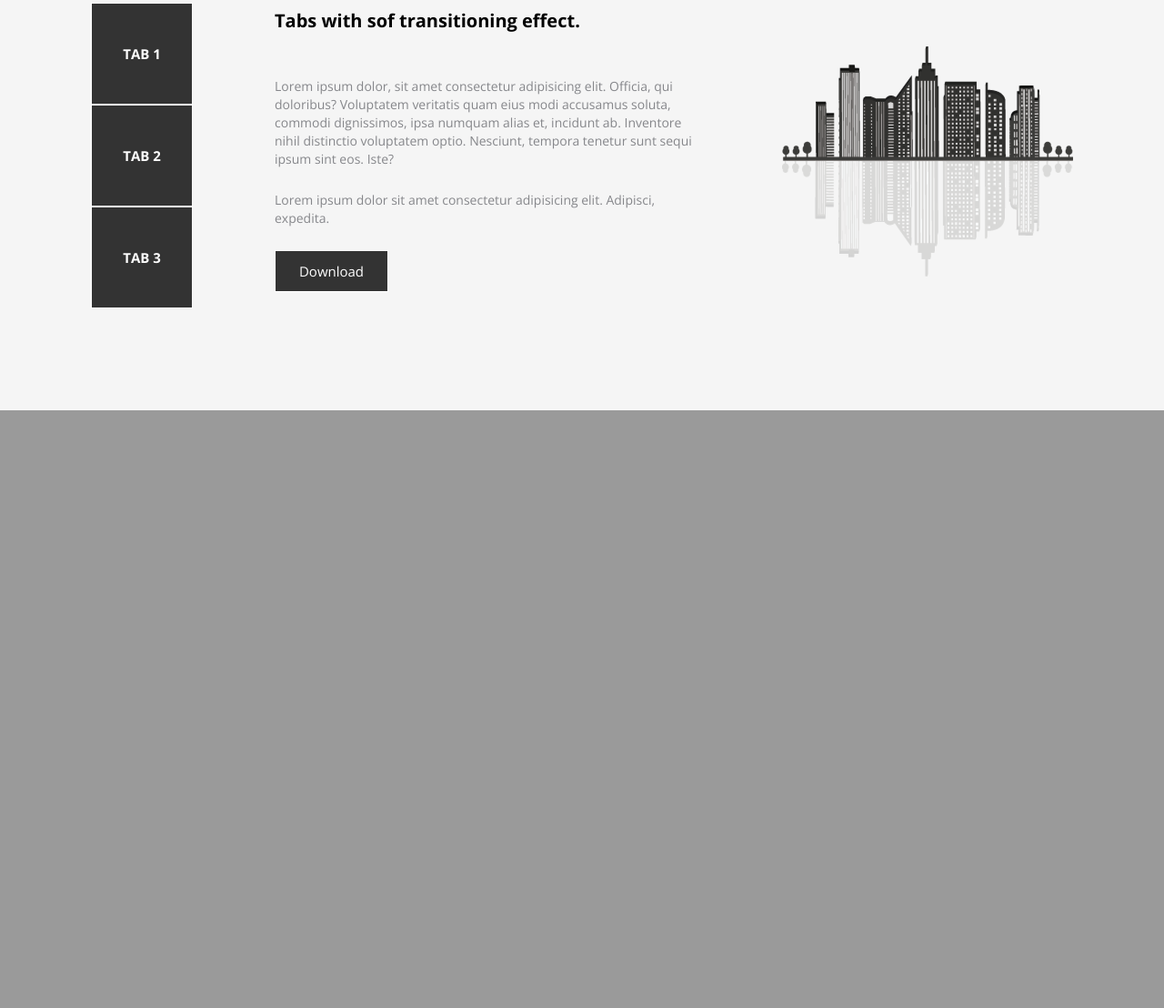
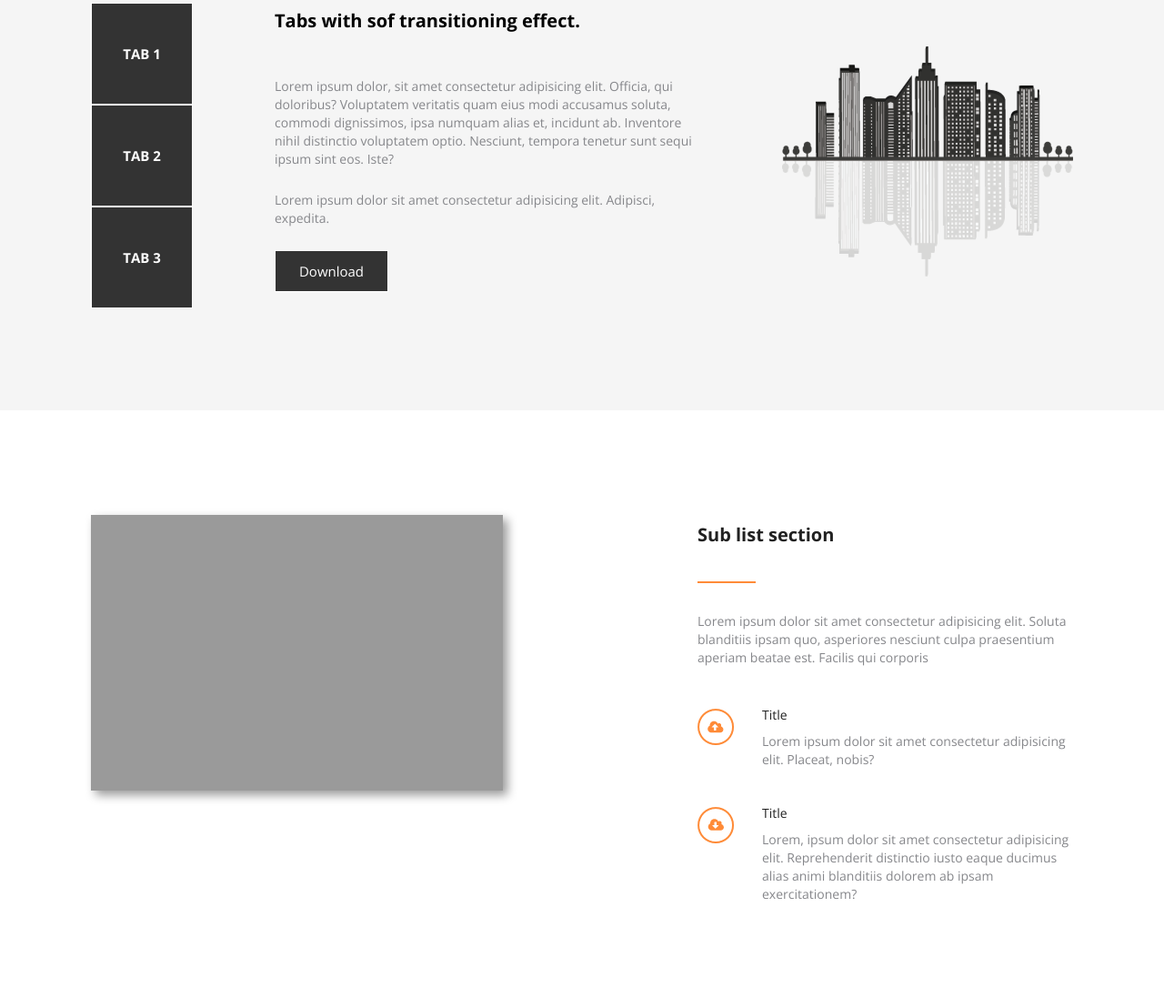
Before and after one commit to NobiusLee/AXIT, a plain HTML site: page index.html in a window 1280 px wide. Shown: the part 884-1992 px from the top of the page at 91% size. Before the commit the page ends 1335 px from the top, so only its background shows below. Drawn offline with nearby package versions, Linux system fonts and the light colour scheme; files whose address does not match are found by name.

Commit message:
tree block

```diff
--- /dev/null
+++ b/#source/SCSS/__tree-block.scss
@@ -0,0 +1,167 @@
+.tree-block {
+    width: 100%;
+    background-color: #ffffff;
+    // .tree-block__body
+
+    &__body {
+        display: flex;
+        padding: 115px 0;
+        @media (max-width: 777px) {
+            padding: 50px 0;
+        }
+    }
+
+    // .tree-block__left-column
+
+    &__left-column {
+        flex: 1 1 50%;
+        width: 100%;
+        height: 100%;
+        display: flex;
+        justify-content: flex-start;
+        align-items: center;
+        @media (max-width: 777px) {
+            display: none;
+        }
+    }
+
+    // .tree-block__image
+
+    &__image {
+        width: 453px;
+        height: 303px;
+        background-color: #9a9a9a;
+        box-shadow: 5px 5px 10px #9a9a9a;
+        & img {
+            width: 100%;
+        }
+    }
+
+    // .tree-block__right-column
+
+    &__right-column {
+        flex: 1 1 50%;
+        display: flex;
+        justify-content: flex-end;
+        align-items: center;
+    }
+
+    &__right-column-body {
+        width: 413px;
+        @media (max-width: 925px) {
+            width: 100%;
+            padding: 0 0 0 20px;
+        }
+    }
+
+    // .tree-block__title
+
+    &__title {
+        & span {
+            color: #212121;
+            font-family: "Open Sans", "Helvetica Neue", Helvetica, sans-serif;
+            font-size: 20px;
+            font-weight: 700;
+            line-height: 43px;
+        }
+        margin: 0 0 30px 0;
+        @media (max-width: 925px) {
+            margin: 0 0 20px 0;
+        }
+    }
+
+    // .tree-block__border
+
+    &__border {
+        display: inline-block;
+        width: 64px;
+        height: 2px;
+        background-color: #ff8b38;
+        margin: 0 0 30px 0;
+        @media (max-width: 925px) {
+            margin: 0 0 20px 0;
+            width: 44px;
+        }
+    }
+
+    // .tree-block__text
+
+    &__text {
+        & p {
+            color: #86878b;
+            font-family: "Open Sans", "Helvetica Neue", Helvetica, sans-serif;
+            font-size: 14px;
+            font-weight: 400;
+            line-height: 20px;
+            text-align: left;
+        }
+        margin: 0 0 46px 0;
+        @media (max-width: 925px) {
+            margin: 0 0 25px 0;
+        }
+    }
+
+    // .tree-block__post-body
+
+    &__post-body {
+    }
+
+    // .tree-block__post
+
+    &__post {
+        display: flex;
+        margin: 0 0 42px;
+        &:last-child {
+            margin: 0;
+        }
+        @media (max-width: 925px) {
+            margin: 0 0 25px 0;
+        }
+    }
+
+    // .tree-block__post-image
+
+    &__post-image-body {
+        display: flex;
+    }
+
+    &__post-image {
+        display: block;
+        width: 40px;
+        height: 40px;
+        & img {
+            width: 100%;
+            height: 100%;
+        }
+    }
+
+    // .tree-block__post-content
+
+    &__post-content {
+        padding: 0 0 0 31px;
+    }
+
+    // .tree-block__post-title
+
+    &__post-title {
+        & span {
+            color: #212121;
+            font-family: "Open Sans", "Helvetica Neue", Helvetica, sans-serif;
+            font-size: 14px;
+            font-weight: 400;
+        }
+        margin: 0 0 12px 0;
+    }
+
+    // .tree-block__post-text
+
+    &__post-text {
+        & p {
+            color: #86878b;
+            font-family: "Open Sans", "Helvetica Neue", Helvetica, sans-serif;
+            font-size: 14px;
+            font-weight: 400;
+            line-height: 20px;
+        }
+    }
+}
--- a/#source/SCSS/__twist-block.scss
+++ b/#source/SCSS/__twist-block.scss
@@ -40,6 +40,7 @@
         justify-content: center;
         align-items: center;
         transition-duration: 0.3s;
+        cursor: pointer;
         & span {
             display: inline-block;
             color: #fff;
--- a/#source/SCSS/style.scss
+++ b/#source/SCSS/style.scss
@@ -89,3 +89,4 @@ input:-ms-input-placeholder {
 @import "__first-block";
 @import "__social-block";
 @import "__twist-block";
+@import "__tree-block";
--- a/index.html
+++ b/index.html
@@ -159,6 +159,76 @@
 				</div>
 			</div>
 
+			<div class="tree-block">
+				<div class="container">
+					<div class="tree-block__body">
+						<div class="tree-block__left-column">
+							<div class="tree-block__image">
+								<img src="" alt="">
+							</div>
+						</div>
+						<div class="tree-block__right-column">
+							<div class="tree-block__right-column-body">
+								<div class="tree-block__title">
+									<span>Sub list section</span>
+								</div>
+								<span class="tree-block__border"></span>
+								<div class="tree-block__text">
+									<p>
+										Lorem ipsum dolor sit amet consectetur adipisicing elit. Soluta blanditiis ipsam
+										quo, asperiores nesciunt culpa praesentium aperiam beatae est. Facilis qui
+										corporis
+									</p>
+								</div>
+								<div class="tree-block__post-body">
+									<div class="tree-block__post">
+										<div class="tree-block__post-image-body">
+											<a href="#" class="tree-block__post-image">
+												<img src="img/2-1.png" alt="">
+											</a>
+										</div>
+
+										<div class="tree-block__post-content">
+											<div class="tree-block__post-title">
+												<span>Title</span>
+											</div>
+											<div class="tree-block__post-text">
+												<p>
+													Lorem ipsum dolor sit amet consectetur adipisicing elit. Placeat,
+													nobis?
+												</p>
+											</div>
+										</div>
+									</div>
+
+									<div class="tree-block__post">
+										<div class="tree-block__post-image-body">
+											<a href="#" class="tree-block__post-image">
+												<img src="img/2-2.png" alt="">
+											</a>
+										</div>
+										<div class="tree-block__post-content">
+											<div class="tree-block__post-title">
+												<span>Title</span>
+											</div>
+											<div class="tree-block__post-text">
+												<p>
+													Lorem, ipsum dolor sit amet consectetur adipisicing elit.
+													Reprehenderit
+													distinctio iusto eaque ducimus alias animi blanditiis dolorem ab
+													ipsam
+													exercitationem?
+												</p>
+											</div>
+										</div>
+									</div>
+								</div>
+							</div>
+						</div>
+					</div>
+				</div>
+			</div>
+
 		</div>
 		<footer class="footer">
 
```
Also changed, not shown: css/style.css.
